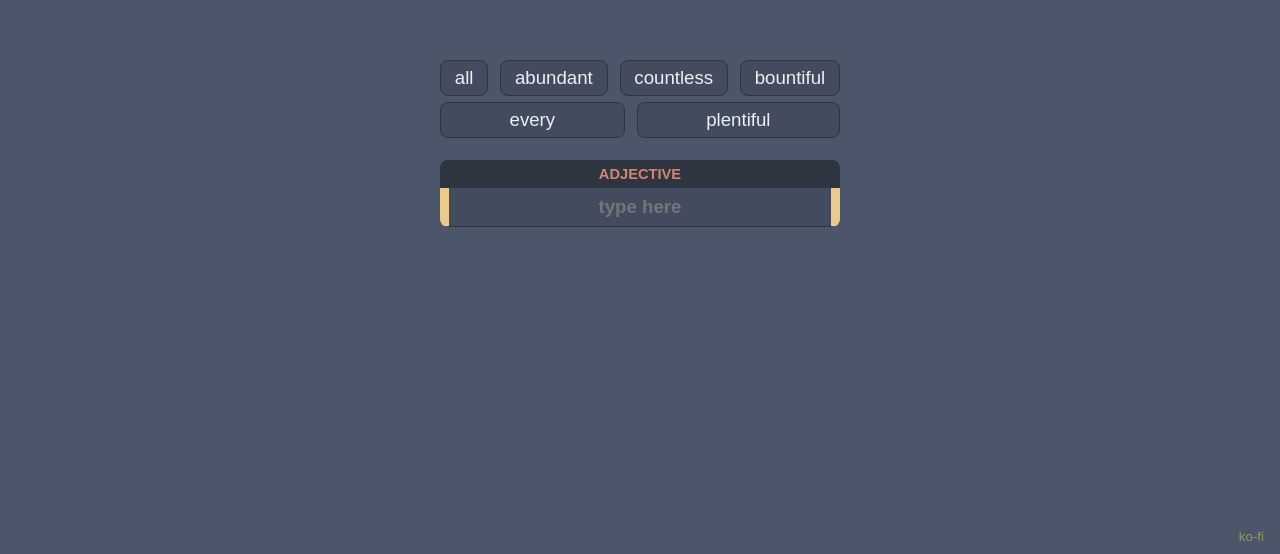
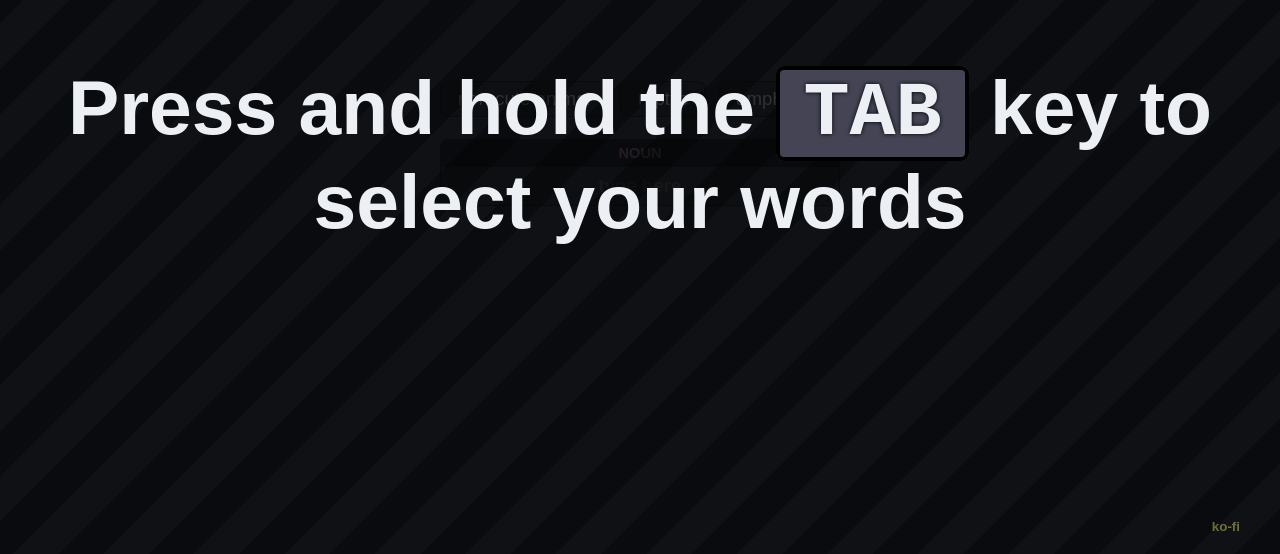
Before and after one commit to debil03311/kamasona, a Vue app: page / in a window 1280 px wide. Shown: the part 246-800 px from the top of the page. Built offline with nearby package versions, Linux system fonts and the light colour scheme; a web font is replaced by a local one.

Commit message:
Add instructions screen

```diff
--- a/src/App.vue
+++ b/src/App.vue
@@ -57,6 +57,34 @@ body {
   gap: 22px;
 }
 
+#instructions {
+  --gradient-size: 32px;
+  position: fixed;
+  top: 0;
+  left: 0;
+  width: 100vw;
+  height: 100vh;
+  background: repeating-linear-gradient(
+    -45deg,
+    #000D 0,
+    #000D var(--gradient-size),
+    #000C var(--gradient-size),
+    #000C calc(var(--gradient-size) * 2));
+  font-size: 6vw;
+  font-weight: 800;
+
+  display: grid;
+  place-items: center;
+}
+
+.keyboard {
+  background-color: #445;
+  border: solid 4px #000;
+  border-radius: var(--border-radius);
+  padding: 0 .3em;
+  text-shadow: 0 0 4px #000;
+}
+
 #input-wrapper {
   width: 100%;
   display: flex;
@@ -106,12 +134,14 @@ input.failed {
 
 #shameless {
   position: fixed;
-  bottom: 10px;
-  right: 16px;
+  bottom: 0;
+  right: 0;
   font-size: 10pt;
+  font-weight: 800;
   color: #FFFF63 !important;
   text-decoration: none;
   opacity: .4;
+  padding: 20px 40px;
   transition: 400ms;
 }
 
@@ -121,6 +151,10 @@ input.failed {
 </style>
 
 <template>
+  <div id="instructions">
+    <span>Press and hold the <code class="keyboard">TAB</code> key to select your words</span>
+  </div>
+
   <Definitions :definitions="word.english" />
 
   <div id="input-wrapper">
@@ -128,7 +162,6 @@ input.failed {
 
     <input type="text"
       placeholder="type here"
-      autofocus
       v-model="input"
       :class="{ failed: isFailed }"
       :answers="word.toki"
@@ -219,6 +252,8 @@ export default {
     this.toggleRowState(0, true);
     this.newWord();
 
+    const instructions = document.getElementById("instructions");
+
     window.addEventListener("keydown", (keyboardEvent)=> {
       if (keyboardEvent.key == "Tab") {
         keyboardEvent.preventDefault();
@@ -230,6 +265,7 @@ export default {
 
     window.addEventListener("keyup", (keyboardEvent)=> {
       if (keyboardEvent.key == "Tab") {
+        instructions.hidden = true;
         this.isStatsInvisible = true;
       }
     });
@@ -281,6 +317,8 @@ export default {
         .map((batch)=> batch.items)
         .flat()
         .map((item)=> item.word)
+
+      this.newWord();
     }
   },
 }
```
